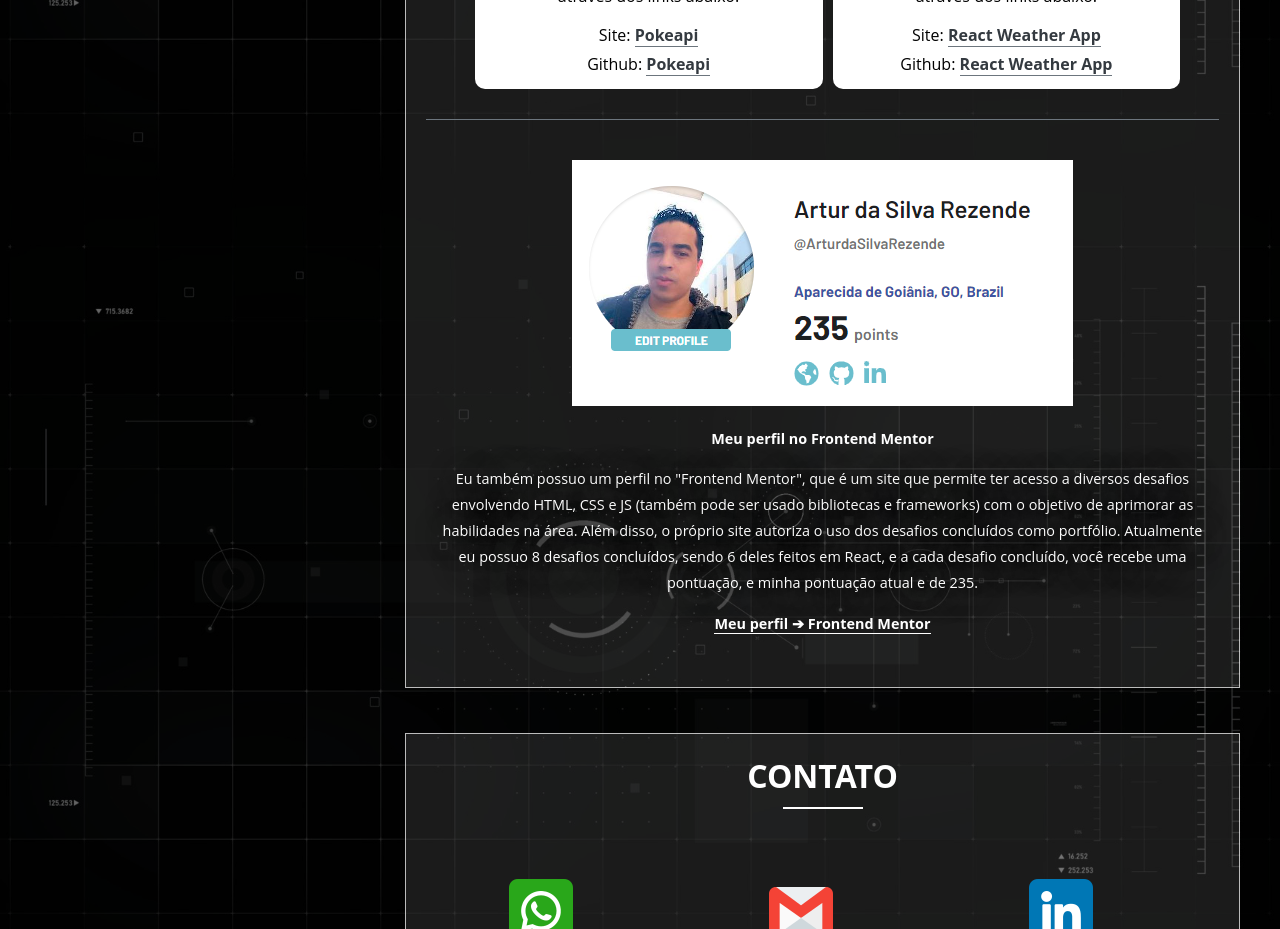
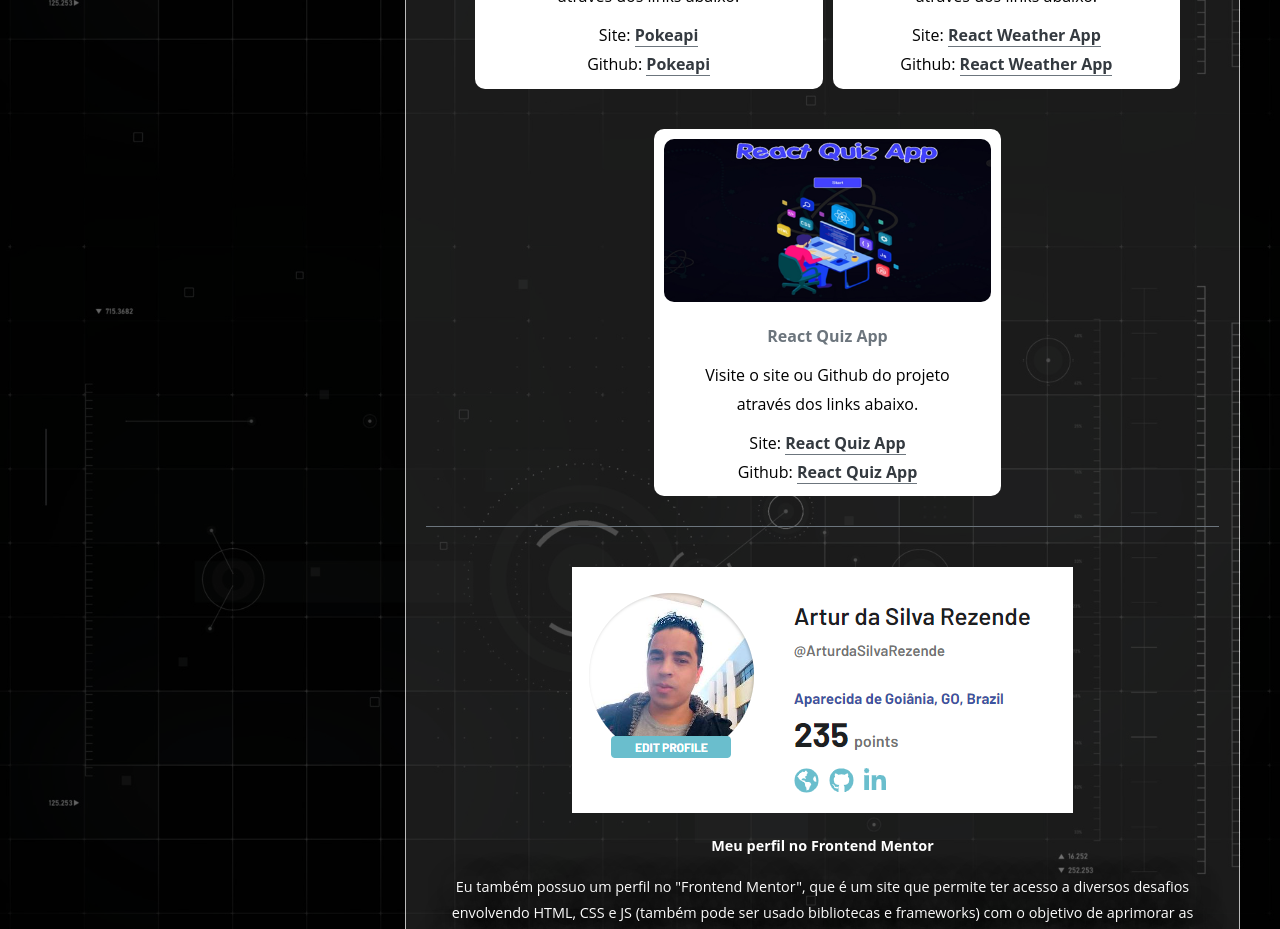
Before and after one commit to ArturdaSilvaRezende/my_site, a React (Create React App) app: page / in a window 1280 px wide. Shown: the part 6220-7149 px from the top of the page. Built offline with nearby package versions, Linux system fonts and the light colour scheme.

Commit message:
New portfolio section item added

```diff
--- a/src/components/Main/MainPortfolio.jsx
+++ b/src/components/Main/MainPortfolio.jsx
@@ -20,6 +20,7 @@
 import WeatherApp from "./img/weather-app.jpg";
 import PlutonTheme from "./img/pluton-theme-react.png";
 import DjozMaster from "./img/djoz-master-react-bg.png";
+import ReactQuizApp from "./img/react-quiz-app.jpg";
 import FrontendMentor from "./img/perfil_frontendmentor.PNG";
 
 const MainPortfolio = (props) => {
@@ -337,6 +338,37 @@
             </ul>
           </figcaption>
         </PortfolioFigure>
+
+        {/* React Quiz */}
+        <PortfolioFigure>
+          <img src={ReactQuizApp} alt="React Quiz App" />
+          <figcaption>
+            <h2>React Quiz App</h2>
+            <p>Visite o site ou Github do projeto através dos links abaixo.</p>
+            <ul>
+              <li>
+                <span>Site: </span>
+                <a
+                  href="https://react-quiz-my-app.netlify.app/"
+                  target="_blank"
+                  rel="noreferrer"
+                >
+                  React Quiz App
+                </a>
+              </li>
+              <li>
+                <span>Github: </span>
+                <a
+                  href="https://github.com/ArturdaSilvaRezende/React-Quiz-App/"
+                  target="_blank"
+                  rel="noreferrer"
+                >
+                  React Quiz App
+                </a>
+              </li>
+            </ul>
+          </figcaption>
+        </PortfolioFigure>
       </PortfolioContainer>
 
       <PortfolioFrontendMentor>
```
Also changed, not shown: src/components/Main/img/react-quiz-app.jpg (added).
